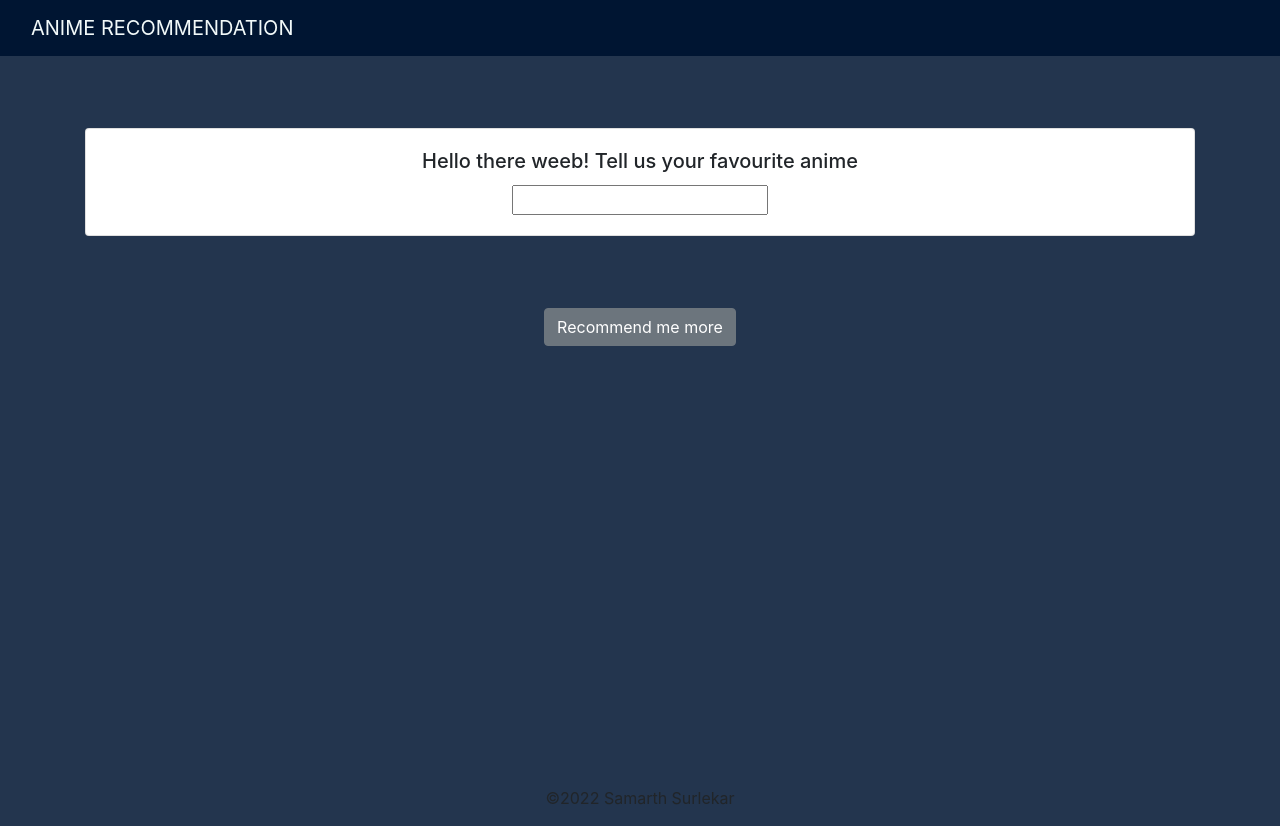
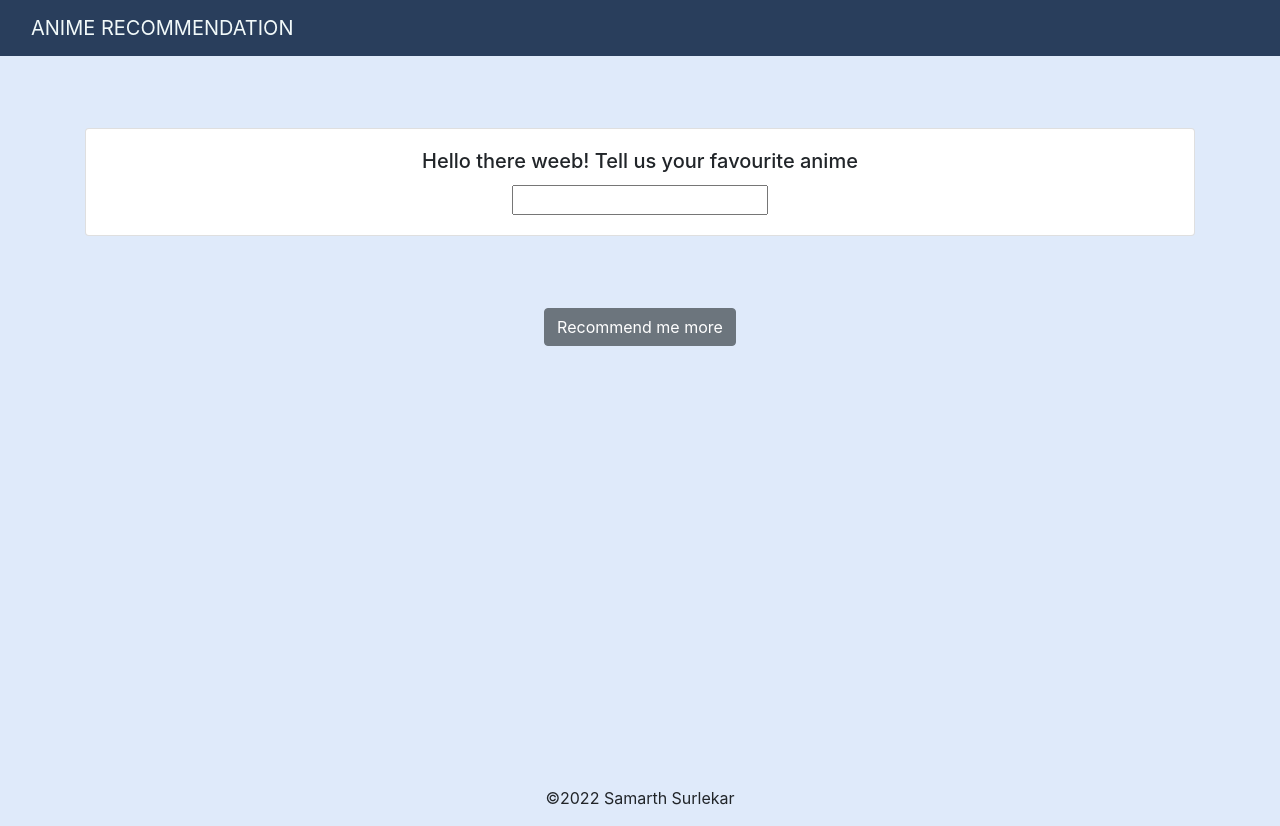
Before and after one commit to so-samarth/anime-recommendation, a Flask app: page / in a window 1280 px wide. Run offline with Flask 2, Linux system fonts and the light colour scheme; some libraries are stand-ins or nearby versions.

Commit message:
Update styles.css

```diff
--- a/static/css/styles.css
+++ b/static/css/styles.css
@@ -1,11 +1,11 @@
 body {
     backgroung: url('https://images.hdqwalls.com/wallpapers/attack-on-titan-beach-4k-dg.jpg');
-    background-color: #23354e;
+    background-color: #dfeafa;
     text-align: center;
 }
 
 .navbar {
-    background-color: #001532;
+    background-color: #293e5c;
     text-align: center;
 }
 
```
